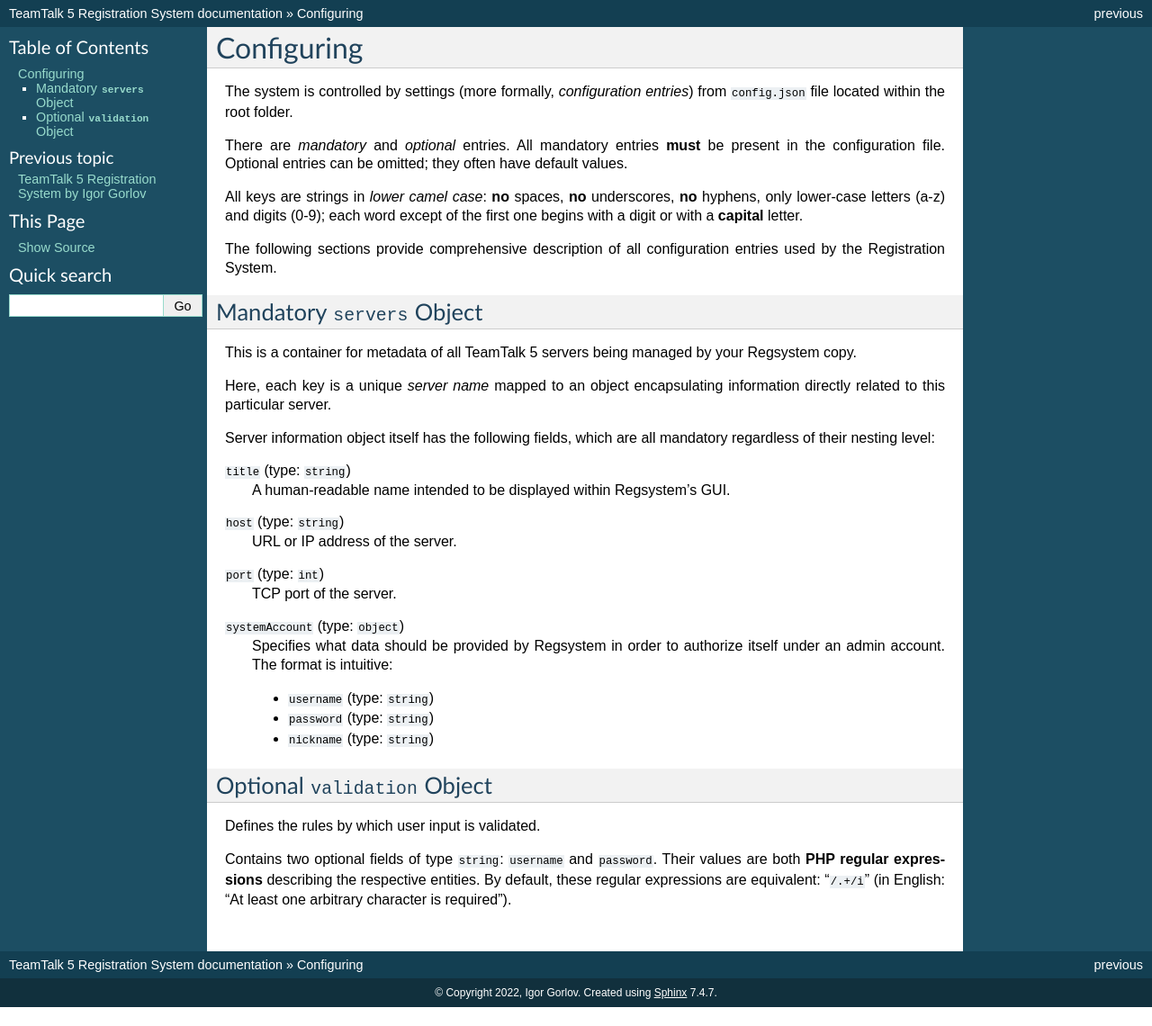
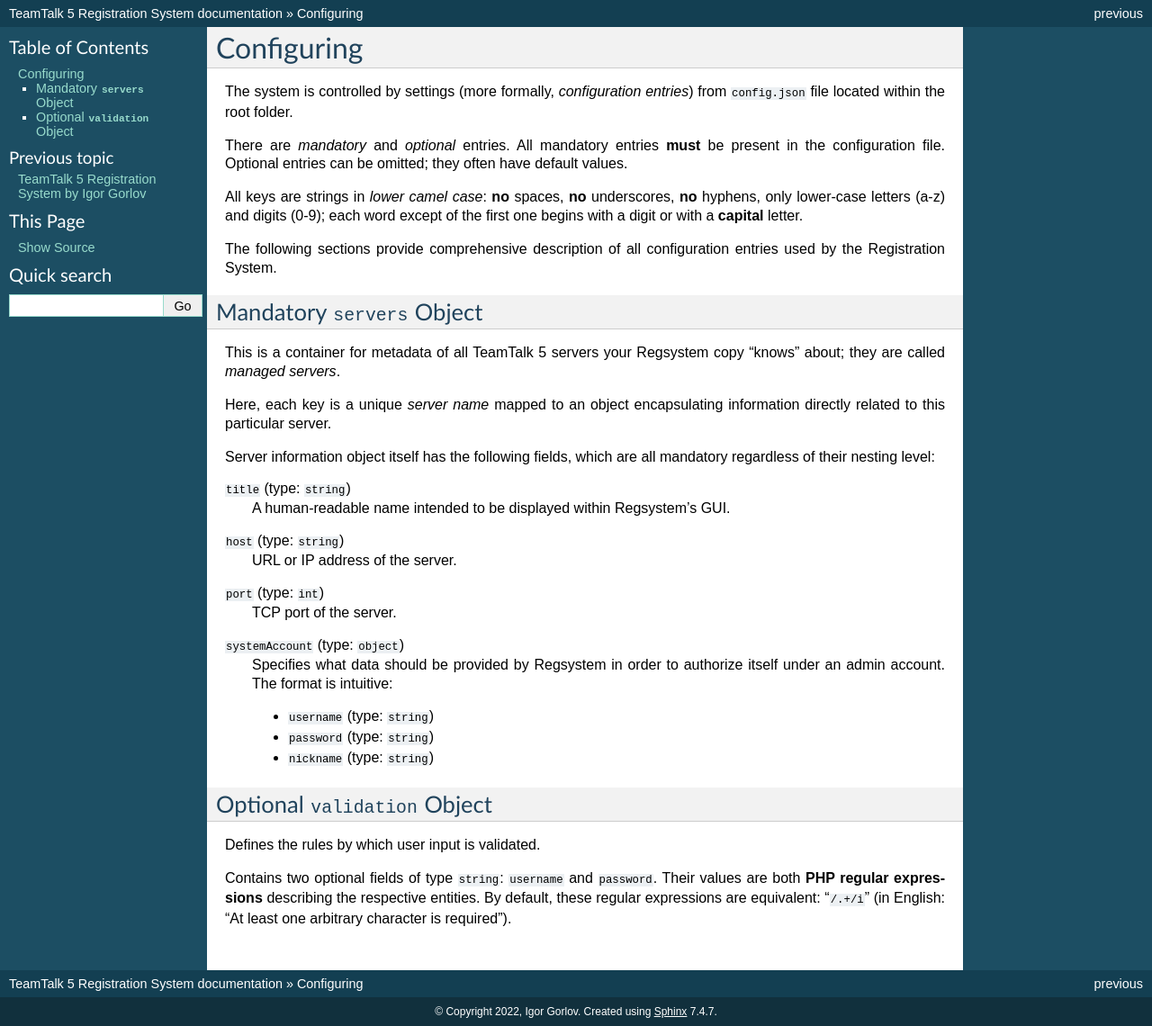
Before and after one commit to igor-gorlov/teamtalk-regsystem, a Sphinx documentation site: the page built from docs/configuring.rst, in a window 1280 px wide. Shown: the whole page at 90% size. Built offline with Sphinx 7.4.7, drawn with Linux system fonts in a browser that asks for light colours; before the commit the page ends 1119 px from its top, so only the background shows below that.

Commit message:
Introduce term "managed server" within configuration guide

```diff
--- a/docs/configuring.rst
+++ b/docs/configuring.rst
@@ -17,7 +17,8 @@
 Mandatory ``servers`` Object
 ----------------------------
 
-This is a container for metadata of all TeamTalk 5 servers being managed by your Regsystem copy.
+This is a container for metadata of all TeamTalk 5 servers your Regsystem copy "knows" about;
+they are called :dfn:`managed servers`.
 
 Here, each key is a unique :dfn:`server name` mapped to an object
 encapsulating information directly related to this particular server.
```
